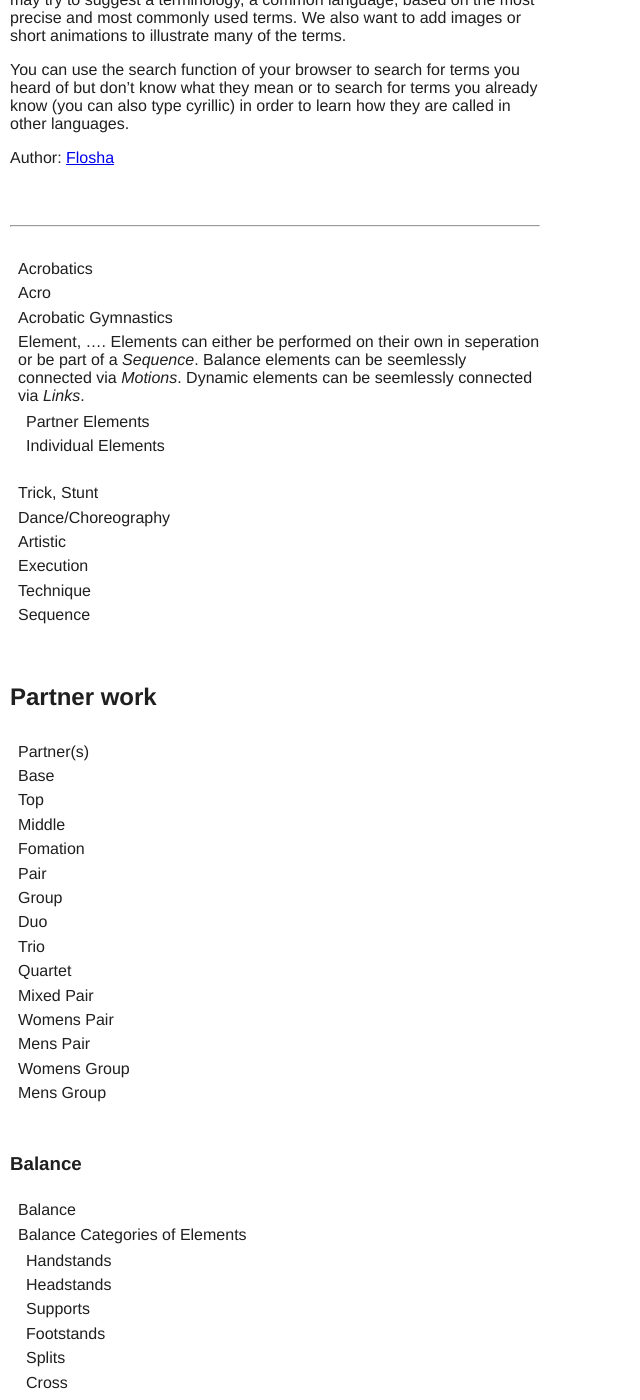
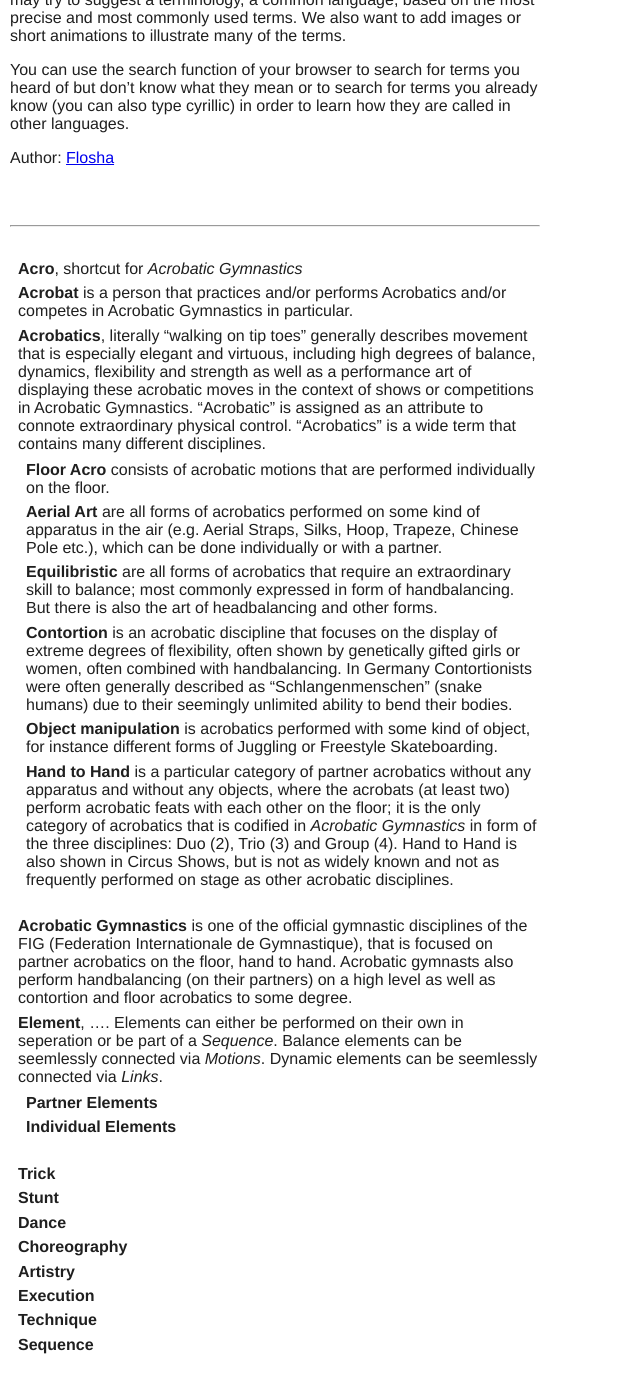
Before and after one commit to floshin/acrolib, a Jekyll site: the page built from glossary.md, in a window 1280 px wide and 1400 px high, scrolled down 629 px. Shown: the whole window, without its empty margins (0-640 px from the left). Built offline with Jekyll 4.4.1, drawn with Linux system fonts in a browser that asks for light colours; our own code applies the rules of GitHub Pages for plain Markdown files.

Commit message:
Update glossary.md

```diff
--- a/glossary.md
+++ b/glossary.md
@@ -32,44 +32,53 @@ We divide the Acrobatic terms into the following categories according to the cat
 
 ---
 
-
-* Acrobatics
-* Acro
-* Acrobatic Gymnastics
-* Element, .... Elements can either be performed on their own in seperation or be part of a *Sequence*. Balance elements can be seemlessly connected via *Motions*. Dynamic elements can be seemlessly connected via *Links*.
-  * Partner Elements
-  * Individual Elements
-* Trick, Stunt
-* Dance/Choreography
-* Artistic
-* Execution
-* Technique
-* Sequence
+* **Acro**, shortcut for *Acrobatic Gymnastics*
+* **Acrobat** is a person that practices and/or performs Acrobatics and/or competes in Acrobatic Gymnastics in particular.
+* **Acrobatics**, literally "walking on tip toes" generally describes movement that is especially elegant and virtuous, including high degrees of balance, dynamics, flexibility and strength as well as a performance art of displaying these acrobatic moves in the context of shows or competitions in Acrobatic Gymnastics. "Acrobatic" is assigned as an attribute to connote extraordinary physical control. "Acrobatics" is a wide term that contains many different disciplines.
+  * **Floor Acro** consists of acrobatic motions that are performed individually on the floor.
+  * **Aerial Art** are all forms of acrobatics performed on some kind of apparatus in the air (e.g. Aerial Straps, Silks, Hoop, Trapeze, Chinese Pole etc.), which can be done individually or with a partner.
+  * **Equilibristic** are all forms of acrobatics that require an extraordinary skill to balance; most commonly expressed in form of handbalancing. But there is also the art of headbalancing and other forms.
+  * **Contortion** is an acrobatic discipline that focuses on the display of extreme degrees of flexibility, often shown by genetically gifted girls or women, often combined with handbalancing. In Germany Contortionists were often generally described as "Schlangenmenschen" (snake humans) due to their seemingly unlimited ability to bend their bodies.
+  * **Object manipulation** is acrobatics performed with some kind of object, for instance different forms of Juggling or Freestyle Skateboarding.
+  * **Hand to Hand** is a particular category of partner acrobatics without any apparatus and without any objects, where the acrobats (at least two) perform acrobatic feats with each other on the floor; it is the only category of acrobatics that is codified in *Acrobatic Gymnastics* in form of the three disciplines: Duo (2), Trio (3) and Group (4). Hand to Hand is also shown in Circus Shows, but is not as widely known and not as frequently performed on stage as other acrobatic disciplines.
+* **Acrobatic Gymnastics** is one of the official gymnastic disciplines of the FIG (Federation Internationale de Gymnastique), that is focused on partner acrobatics on the floor, hand to hand. Acrobatic gymnasts also perform handbalancing (on their partners) on a high level as well as contortion and floor acrobatics to some degree.
+* **Element**, .... Elements can either be performed on their own in seperation or be part of a *Sequence*. Balance elements can be seemlessly connected via *Motions*. Dynamic elements can be seemlessly connected via *Links*.
+  * **Partner Elements**
+  * **Individual Elements**
+* **Trick**
+* **Stunt**
+* **Dance**
+* **Choreography**
+* **Artistry**
+* **Execution**
+* **Technique**
+* **Sequence**
 
 
 ## Partner work
 
-* Partner(s)
-* Base
-* Top
-* Middle
-* Fomation
-* Pair
-* Group
-* Duo
-* Trio
-* Quartet
-* Mixed Pair
-* Womens Pair
-* Mens Pair
-* Womens Group
-* Mens Group
+* **Partner(s)**
+* **Base**
+* **Top**
+* **Middle**
+* **Fomation**
+* **Pair**
+* **Group**
+* **Team**
+* **Duo**
+* **Trio**
+* **Quartet**
+* **Mixed Pair**
+* **Womens Pair**
+* **Mens Pair**
+* **Womens Group**
+* **Mens Group**
 
 
 ### Balance
 
-* Balance
-* Balance Categories of Elements
+* **Balance**
+* **Balance Categories of Elements**
   * Handstands
   * Headstands
   * Supports
@@ -77,25 +86,25 @@ We divide the Acrobatic terms into the following categories according to the cat
   * Splits
   * Cross
   * Levers
-* Point(s) of Support
-* Hand to Hand
-* Foot to Hand
-* Foot to Foot
-* Hand to Foot
-* Head to Hand
-* One on One
-* One on Two
-* Two on One
-* Mono
-* Short
-* Extended
-* Bent Arms
-* Straight Arms
-* Half Arm
-* High Arm
-* One Arm
-* Two Arms
-* Knot
+* **Point(s) of Support**
+* **Hand to Hand**
+* **Foot to Hand**
+* **Foot to Foot**
+* **Hand to Foot**
+* **Head to Hand**
+* **One on One**
+* **One on Two**
+* **Two on One**
+* **Mono**
+* **Short**
+* **Extended**
+* **Bent Arms**
+* **Straight Arms**
+* **Half Arm**
+* **High Arm**
+* **One Arm**
+* **Two Arms**
+* **Knot**
 
 
 #### Handstands
```
